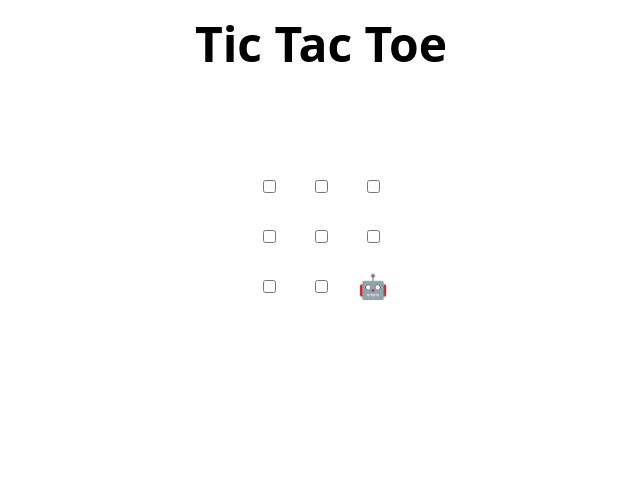
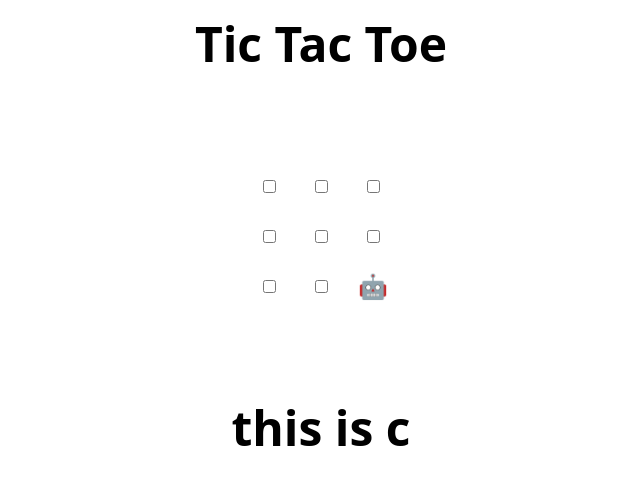
Before and after one commit to kantyanpractice/introduction-to-github-3, a plain HTML site: page index.html in a window 1280 px wide. Shown: the whole page, without its empty margins (319-959 px from the left). Drawn offline with Linux system fonts and the light colour scheme.

Commit message:
Update index.html

```diff
--- a/index.html
+++ b/index.html
@@ -46,7 +46,7 @@
     <td><input type="checkbox" /></td>
   </tr>
 </table>
-
+<h1>this is c<h1>
 <h2 hidden>Game over, refresh to play again 🧑‍💻 🤖!</h2>
 
 <script>
```
